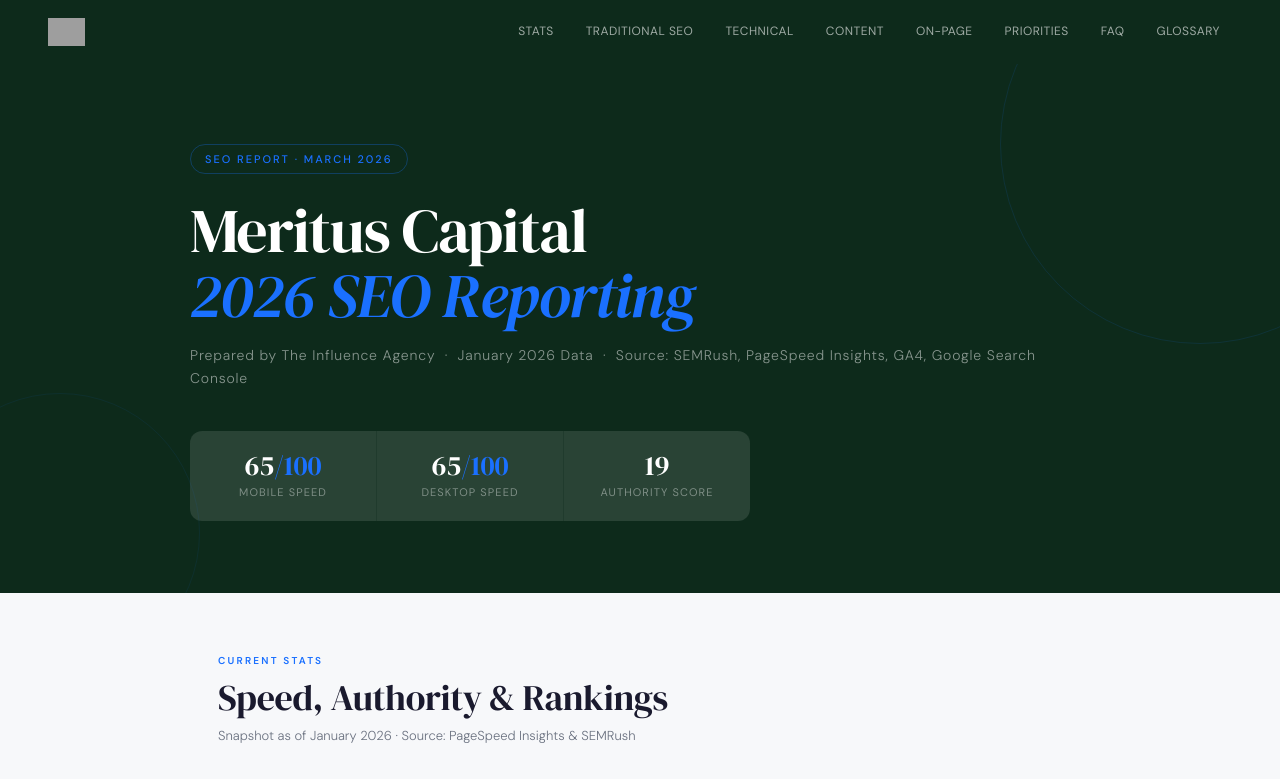
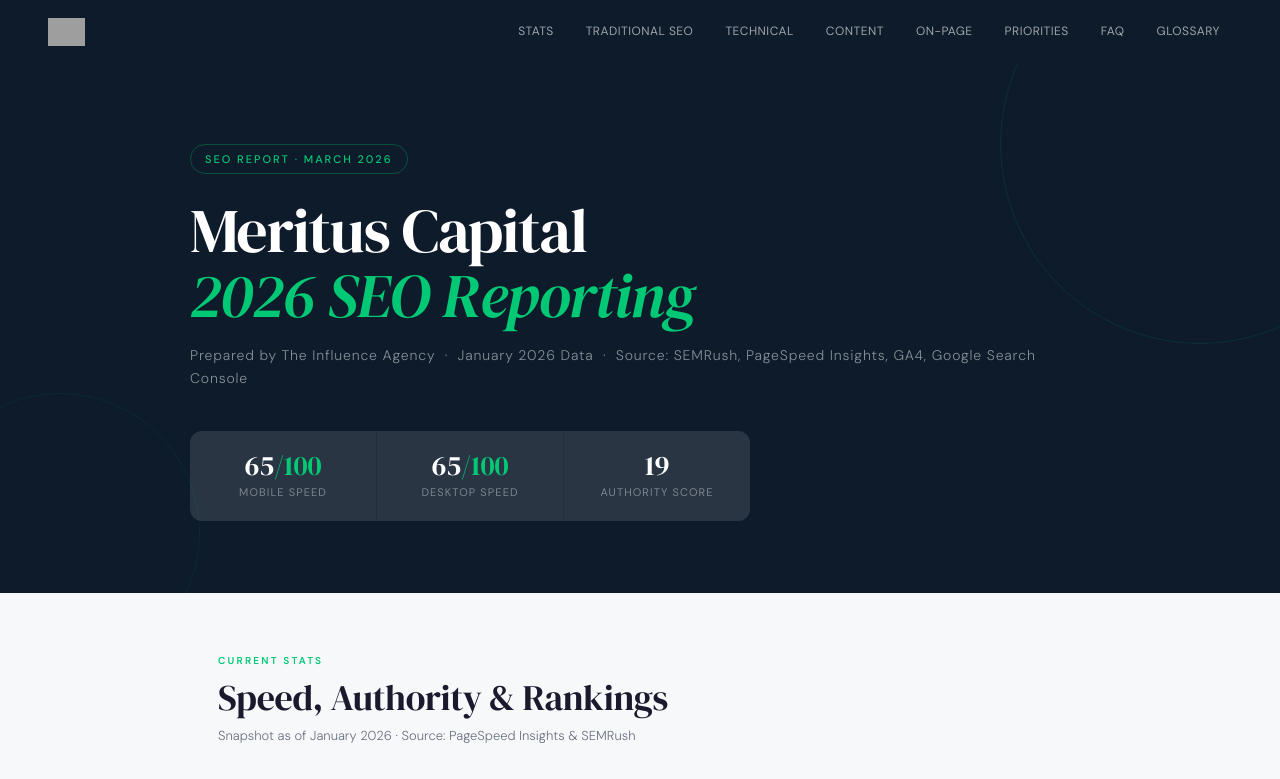
Before and after one commit to lcardilli/meritus-seo-report, a plain HTML site: page index.html in a window 1280 px wide. Shown: the top 779 px of the page. Drawn offline with Linux system fonts and the light colour scheme; grey boxes are pictures that could not be loaded.

Commit message:
Revert "Switch green and blue colour palette"
This reverts commit 1d6dad4ecfba60449826d43a8190c0c89a7070d2.

```diff
--- a/index.html
+++ b/index.html
@@ -9,10 +9,10 @@
 <style>
   *, *::before, *::after { box-sizing: border-box; margin: 0; padding: 0; }
   :root {
-    --navy: #0d2a1b;
-    --navy-light: #163622;
-    --green: #1a70ff;
-    --green-dark: #1259d4;
+    --navy: #0d1b2a;
+    --navy-light: #162236;
+    --green: #00c875;
+    --green-dark: #00a85e;
     --white: #ffffff;
     --off-white: #f7f8fa;
     --text: #1a1a2e;
@@ -70,7 +70,7 @@
     top: -120px; right: -120px;
     width: 400px; height: 400px;
     border-radius: 50%;
-    border: 1px solid rgba(26,112,255,0.12);
+    border: 1px solid rgba(0,200,117,0.12);
   }
   .hero::after {
     content: '';
@@ -78,7 +78,7 @@
     bottom: -80px; left: -80px;
     width: 280px; height: 280px;
     border-radius: 50%;
-    border: 1px solid rgba(26,112,255,0.08);
+    border: 1px solid rgba(0,200,117,0.08);
   }
   .hero-inner { max-width: 900px; margin: 0 auto; position: relative; }
   .hero-tag {
@@ -88,7 +88,7 @@
     letter-spacing: 0.18em;
     text-transform: uppercase;
     color: var(--green);
-    border: 1px solid rgba(26,112,255,0.3);
+    border: 1px solid rgba(0,200,117,0.3);
     padding: 5px 14px;
     border-radius: 20px;
     margin-bottom: 24px;
@@ -205,7 +205,7 @@
     color: var(--text);
     border: 1px solid var(--border);
   }
-  .kw-pos.good { background: rgba(26,112,255,0.08); color: var(--green-dark); border-color: rgba(26,112,255,0.2); }
+  .kw-pos.good { background: rgba(0,200,117,0.08); color: var(--green-dark); border-color: rgba(0,200,117,0.2); }
 
   /* ── AUDIT GRID ── */
   .audit-section { margin-bottom: 36px; }
@@ -232,7 +232,7 @@
   .audit-name { color: var(--text); }
   .audit-status { display: flex; align-items: center; gap: 7px; font-style: italic; font-size: 12px; }
   .dot { width: 9px; height: 9px; border-radius: 50%; flex-shrink: 0; }
-  .dot-green { background: #1a70ff; }
+  .dot-green { background: #00c875; }
   .dot-yellow { background: #f5a623; }
   .audit-cols { display: grid; grid-template-columns: 1fr 1fr; gap: 32px; }
 
@@ -252,7 +252,7 @@
     border-radius: 20px;
     white-space: nowrap;
   }
-  .badge-green { background: rgba(26,112,255,0.1); color: #1259d4; }
+  .badge-green { background: rgba(0,200,117,0.1); color: #00916b; }
   .badge-yellow { background: rgba(245,166,35,0.12); color: #b07a10; }
   .impl-desc { font-size: 12px; color: var(--muted); line-height: 1.55; }
 
@@ -418,7 +418,7 @@
       <div class="metric-card">
         <div class="metric-label">Organic Search Sessions</div>
         <div class="metric-val green">1,358</div>
-        <div class="metric-desc">Jan 1–Mar 31, 2026 (19.43%) vs 1,094 prior year (10.61%) &nbsp;·&nbsp; <strong style="color:#1259d4">↑ 24.13%</strong></div>
+        <div class="metric-desc">Jan 1–Mar 31, 2026 (19.43%) vs 1,094 prior year (10.61%) &nbsp;·&nbsp; <strong style="color:#00916b">↑ 24.13%</strong></div>
       </div>
     </div>
 
```
